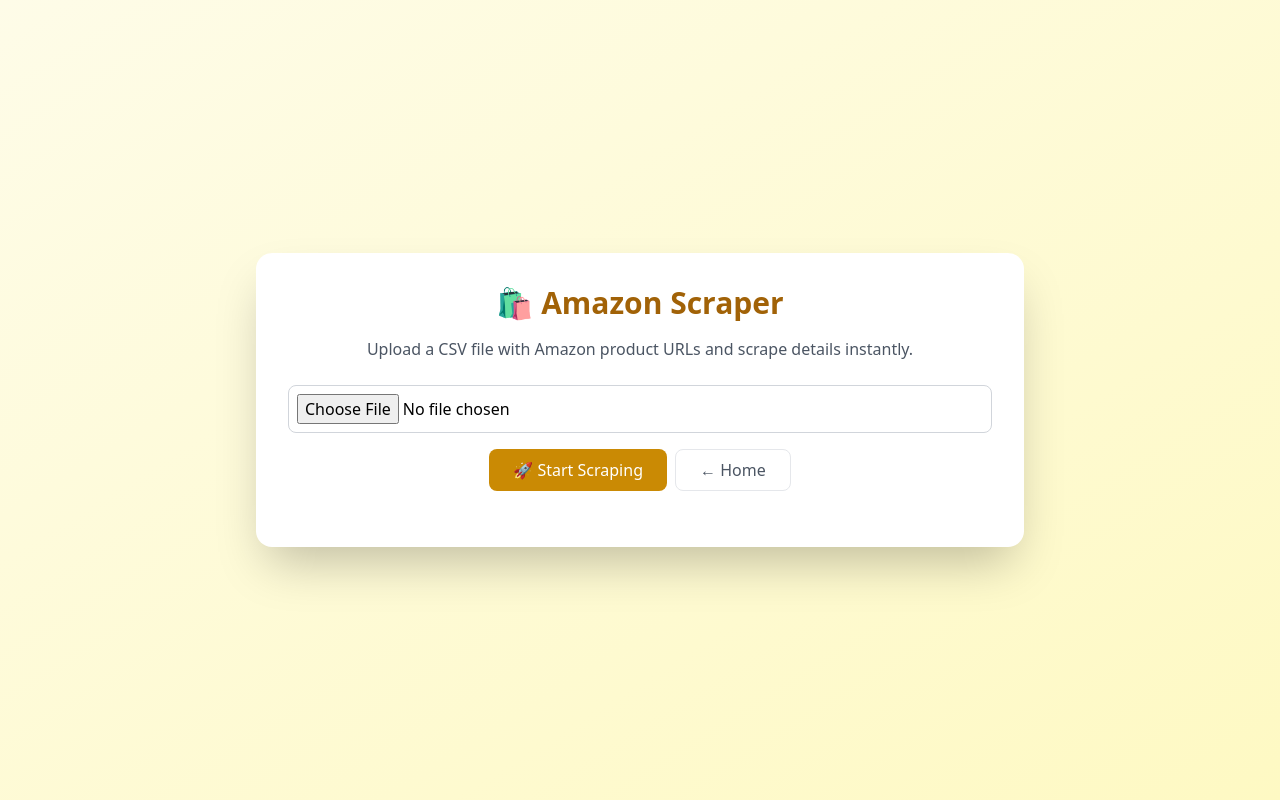
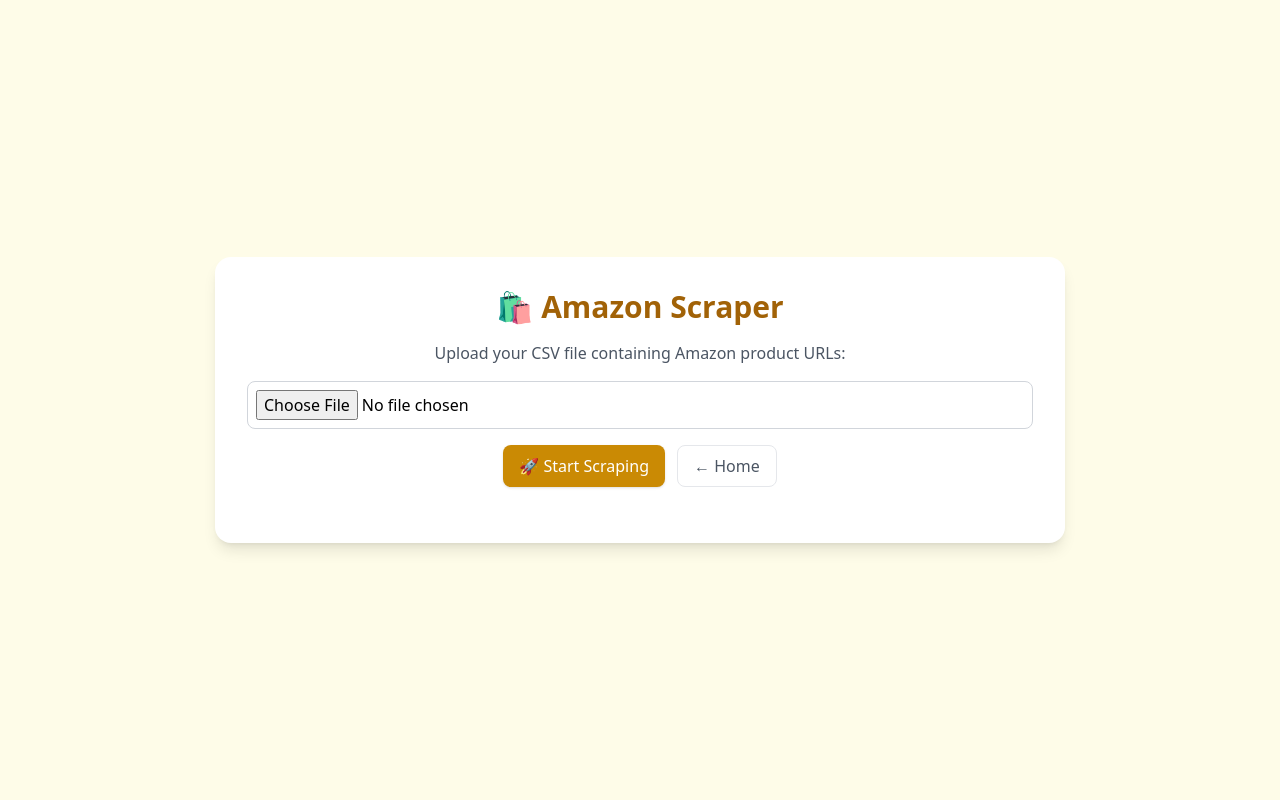
Before and after one commit to Yahya305/AmazonEbayScraper, a Flask app: page /amazon in a window 1280 px wide. Run offline with Flask 3, Linux system fonts and the light colour scheme; some libraries are stand-ins or nearby versions.

Commit message:
Enhance Amazon scraper UI and add CSV download
Improved the Amazon scraper page with updated styling, clearer instructions, and a new 'Download CSV' button for exporting results. The results table now includes a ZIP code column and refined headers, and the scraping status messaging is more informative.

```diff
--- a/templates/amazon.html
+++ b/templates/amazon.html
@@ -5,50 +5,62 @@
         <title>Amazon Scraper</title>
         <script src="https://cdn.tailwindcss.com"></script>
     </head>
-
-    <body class="bg-gradient-to-br from-yellow-50 to-yellow-100 flex justify-center items-center min-h-screen">
-        <div class="bg-white p-8 rounded-2xl shadow-2xl w-full max-w-3xl text-center">
-            <h1 class="text-3xl font-bold mb-4 text-yellow-700">
+    <body class="bg-yellow-50 flex justify-center items-center min-h-screen">
+        <div
+            class="bg-white p-8 rounded-2xl shadow-lg w-full max-w-[850px] text-center"
+        >
+            <h1
+                class="text-3xl font-bold mb-4 text-yellow-700 flex items-center justify-center gap-2"
+            >
                 🛍️ Amazon Scraper
             </h1>
-            <p class="text-gray-600 mb-6">
-                Upload a CSV file with Amazon product URLs and scrape details instantly.
+            <p class="text-gray-600 mb-4">
+                Upload your CSV file containing Amazon product URLs:
             </p>
 
             <input
                 type="file"
                 id="csvFile"
                 accept=".csv"
-                class="border border-gray-300 rounded-lg p-2 w-full mb-4 focus:ring-2 focus:ring-yellow-500 outline-none"
+                class="border border-gray-300 rounded-lg p-2 w-full mb-4"
             />
 
-            <div class="flex gap-2 justify-center">
+            <div class="flex gap-3 justify-center mb-4">
                 <button
                     id="scrapeBtn"
-                    class="bg-yellow-600 hover:bg-yellow-700 text-white px-6 py-2 rounded-lg transition"
+                    class="bg-yellow-600 hover:bg-yellow-700 text-white px-4 py-2 rounded-lg shadow"
                 >
                     🚀 Start Scraping
                 </button>
+                <button
+                    id="downloadBtn"
+                    class="bg-green-600 hover:bg-green-700 text-white px-4 py-2 rounded-lg shadow hidden"
+                >
+                    ⬇️ Download CSV
+                </button>
                 <a
                     href="/"
-                    class="inline-flex items-center px-6 py-2 border rounded-lg text-gray-600 hover:bg-gray-50 transition"
+                    class="inline-flex items-center px-4 py-2 border rounded-lg text-gray-600 hover:bg-gray-50"
                     >← Home</a
                 >
             </div>
 
-            <div id="status" class="mt-5 text-gray-700 text-sm"></div>
-
+            <div id="status" class="mt-2 text-gray-700 font-medium"></div>
             <div id="results" class="mt-6 overflow-x-auto"></div>
         </div>
 
         <script>
+            let latestResults = [];
+
             document
                 .getElementById("scrapeBtn")
                 .addEventListener("click", async () => {
                     const fileInput = document.getElementById("csvFile");
                     const status = document.getElementById("status");
                     const resultsDiv = document.getElementById("results");
+                    const downloadBtn = document.getElementById("downloadBtn");
                     resultsDiv.innerHTML = "";
+                    downloadBtn.classList.add("hidden");
                     status.textContent = "⏳ Scraping in progress...";
 
                     if (!fileInput.files.length) {
@@ -67,15 +79,19 @@
                         });
                         const data = await res.json();
 
-                        if (data.status === "success" && data.data) {
+                        if (data.status === "success") {
                             const r = data.data;
-                            status.innerHTML = `
-                                ✅ <strong>${r.successfulScrapes}</strong> of <strong>${r.totalUrls}</strong> URLs scraped successfully.
-                                ${r.failedScrapes > 0 ? `<br>⚠️ Failed URLs: ${r.failedScrapes}` : ""}
-                            `;
-                            renderResults(r.results);
+                            latestResults = r.results || [];
+                            status.innerHTML = `✅ Scraped <strong>${r.successfulScrapes}</strong> of <strong>${r.totalUrls}</strong> successfully.`;
+                            renderResults(latestResults);
+
+                            if (latestResults.length > 0) {
+                                downloadBtn.classList.remove("hidden");
+                            }
                         } else {
-                            status.innerHTML = `❌ Error: ${data.message || "Something went wrong."}`;
+                            status.innerHTML = `❌ Error: ${
+                                data.message || "Something went wrong."
+                            }`;
                         }
                     } catch (err) {
                         console.error(err);
@@ -83,24 +99,49 @@
                     }
                 });
 
+            document
+                .getElementById("downloadBtn")
+                .addEventListener("click", () => {
+                    if (!latestResults.length)
+                        return alert("No results to download.");
+
+                    const headers = Object.keys(latestResults[0]);
+                    const rows = latestResults.map((obj) =>
+                        headers
+                            .map((h) => JSON.stringify(obj[h] ?? ""))
+                            .join(",")
+                    );
+                    const csvContent = [headers.join(","), ...rows].join("\n");
+                    const blob = new Blob([csvContent], {
+                        type: "text/csv;charset=utf-8;",
+                    });
+                    const link = document.createElement("a");
+                    link.href = URL.createObjectURL(blob);
+                    link.download = "amazon_results.csv";
+                    link.click();
+                });
+
             function renderResults(results) {
                 const resultsDiv = document.getElementById("results");
                 if (!results || !results.length) {
-                    resultsDiv.innerHTML = "<p>No results found.</p>";
+                    resultsDiv.innerHTML =
+                        "<p class='text-gray-500'>No results found.</p>";
                     return;
                 }
 
                 const table = document.createElement("table");
-                table.className = "w-full border border-gray-300 text-left text-sm rounded-lg overflow-hidden";
+                table.className =
+                    "w-full border border-gray-300 text-left text-sm";
                 table.innerHTML = `
-                    <thead class="bg-yellow-100 text-yellow-800">
+                    <thead class="bg-gray-100">
                         <tr>
                             <th class="border px-3 py-2">ASIN / ID</th>
                             <th class="border px-3 py-2">Title</th>
-                            <th class="border px-3 py-2">Actual Price</th>
-                            <th class="border px-3 py-2">Discounted Price</th>
+                            <th class="border px-3 py-2">Actual Price ($)</th>
+                            <th class="border px-3 py-2">Discounted ($)</th>
                             <th class="border px-3 py-2">In Stock</th>
-                            <th class="border px-3 py-2">Stock Count</th>
+                            <th class="border px-3 py-2">Qty</th>
+                            <th class="border px-3 py-2">Zip</th>
                             <th class="border px-3 py-2">Link</th>
                         </tr>
                     </thead>
@@ -108,24 +149,34 @@
                         ${results
                             .map(
                                 (r) => `
-                            <tr class="hover:bg-yellow-50 transition">
-                                <td class="border px-3 py-2 font-mono">${r.itemNumber || "-"}</td>
-                                <td class="border px-3 py-2">${r.title || "-"}</td>
-                                <td class="border px-3 py-2">$${r.actualPrice ?? "-"}</td>
-                                <td class="border px-3 py-2">$${r.discountedPrice ?? "-"}</td>
-                                <td class="border px-3 py-2">
-                                    ${
-                                        r.inStock
-                                            ? `<span class="text-green-600 font-semibold">✅ Yes</span>`
-                                            : `<span class="text-red-600 font-semibold">❌ No</span>`
-                                    }
-                                </td>
-                                <td class="border px-3 py-2">${r.numberInStock ?? "-"}</td>
-                                <td class="border px-3 py-2">
-                                    <a href="${r.url}" target="_blank" class="text-blue-500 hover:underline">Open</a>
-                                </td>
-                            </tr>
-                        `
+                                <tr class="hover:bg-gray-50">
+                                    <td class="border px-3 py-2">${
+                                        r.itemNumber || "-"
+                                    }</td>
+                                    <td class="border px-3 py-2">${
+                                        r.title || "-"
+                                    }</td>
+                                    <td class="border px-3 py-2">${
+                                        r.actualPrice ?? "-"
+                                    }</td>
+                                    <td class="border px-3 py-2">${
+                                        r.discountedPrice ?? "-"
+                                    }</td>
+                                    <td class="border px-3 py-2">${
+                                        r.inStock ? "✅ Yes" : "❌ No"
+                                    }</td>
+                                    <td class="border px-3 py-2">${
+                                        r.numberInStock ?? "-"
+                                    }</td>
+                                    <td class="border px-3 py-2">${
+                                        r.locationZipCode ?? "-"
+                                    }</td>
+                                    <td class="border px-3 py-2">
+                                        <a href="${
+                                            r.url
+                                        }" target="_blank" class="text-blue-600 hover:underline">Open</a>
+                                    </td>
+                                </tr>`
                             )
                             .join("")}
                     </tbody>
```
